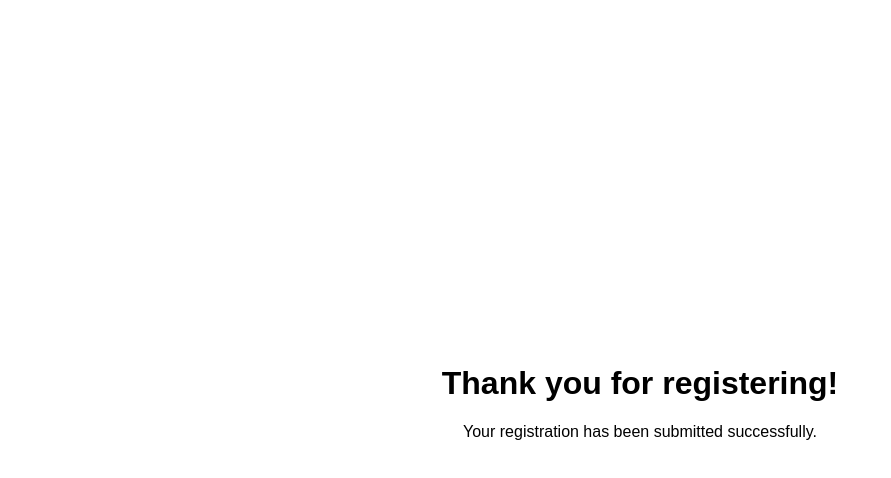
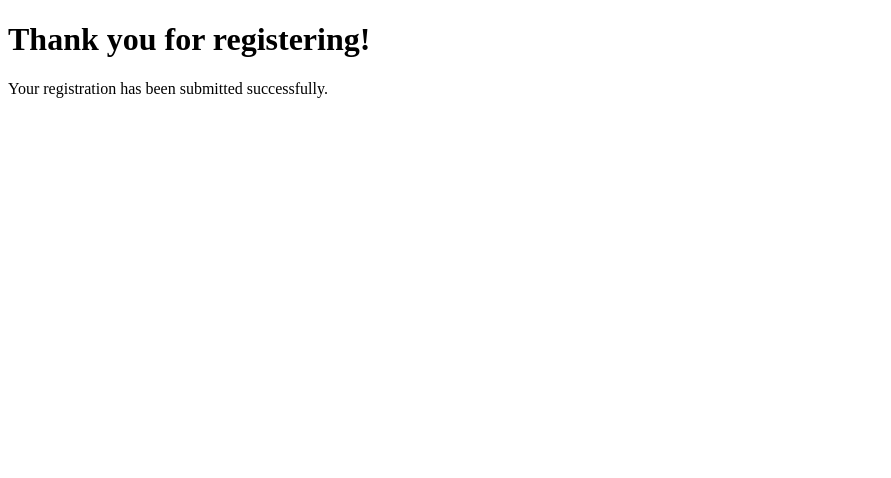
Before and after one commit to evan7794/registration_form, a plain HTML site: page next.html in a window 1280 px wide. Shown: the whole page, without its empty margins (0-891 px from the left). Drawn offline with Linux system fonts and the light colour scheme.

Commit message:
next.html

```diff
--- a/next.html
+++ b/next.html
@@ -4,20 +4,9 @@
   <meta charset="UTF-8">
   <meta name="viewport" content="width=device-width, initial-scale=1.0">
   <title>Thank You</title>
-  <style>
-    body, html {
-      height: 100%;
-      margin: 0;
-      display: flex;
-      justify-content: center;
-      align-items: center;
-      text-align: center;
-      font-family: Arial, sans-serif;
-    }
-  </style>
-</head>
-<body>
-  <div>
+
+
+
     <h1>Thank you for registering!</h1>
     <p>Your registration has been submitted successfully.</p>
   </div>
```
